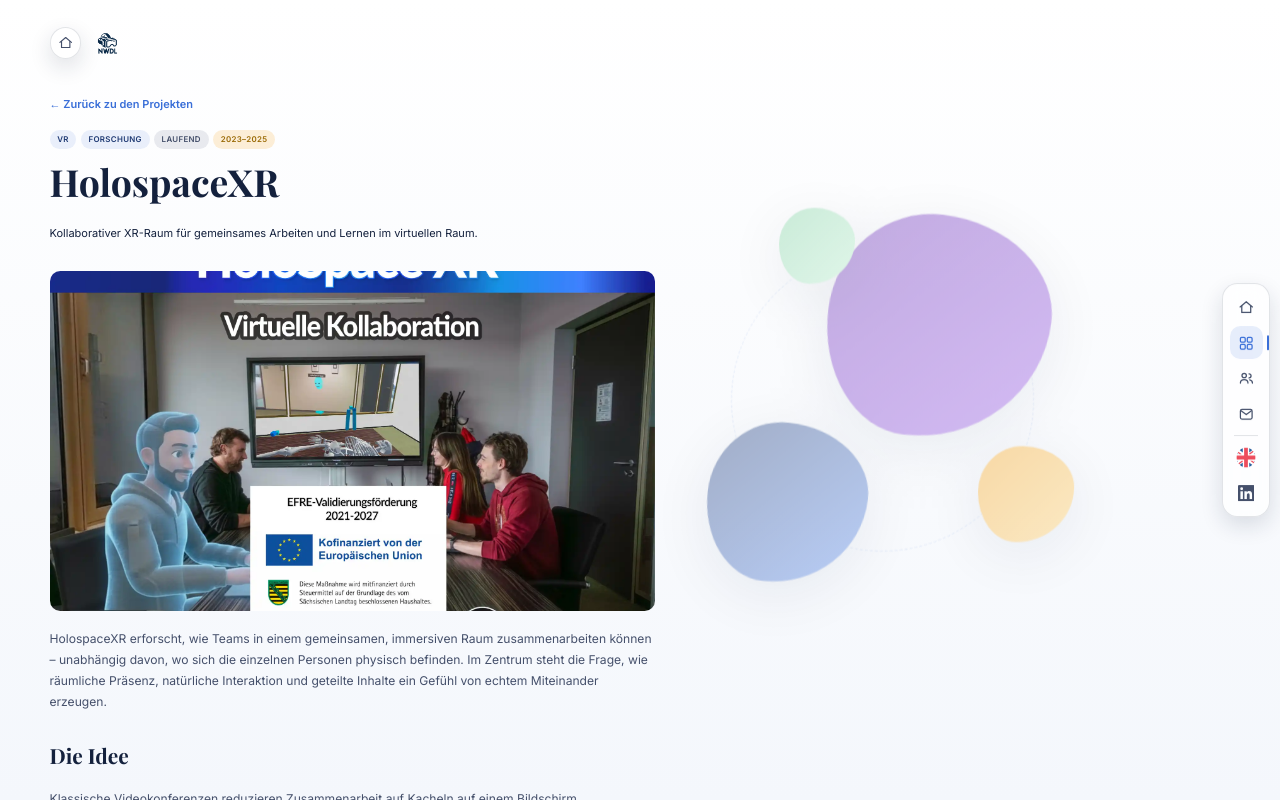
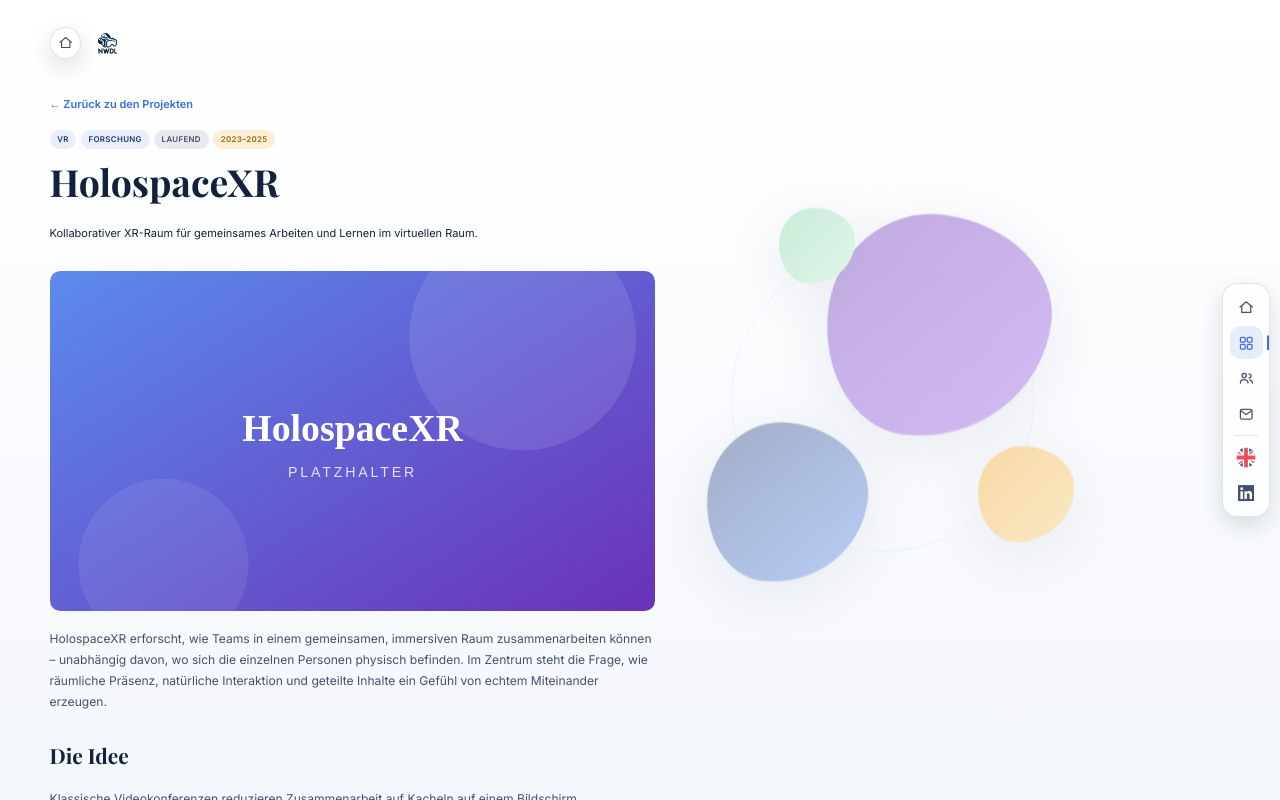
Before and after one commit to NewWorkDesignLab/website, a Next.js app: page /projects/holospace-xr in a window 1280 px wide. Built offline with nearby package versions, Linux system fonts and the light colour scheme; a web font is replaced by a local one.

Commit message:
reset placeholder cover

```diff
--- a/src/content/projects/holospace-xr.ts
+++ b/src/content/projects/holospace-xr.ts
@@ -10,7 +10,7 @@ export const holospaceXr: Project = {
   categories: ["vr", "research"],
   status: "ongoing",
   year: "2023–2025",
-  cover: "/projects/holospace-xr/holospacexr_cover.webp",
+  cover: "/projects/holospace-xr/cover.svg",
   funding: ["freistaat-sachsen", "efre", "eu"],
   sections: [
     {
```
